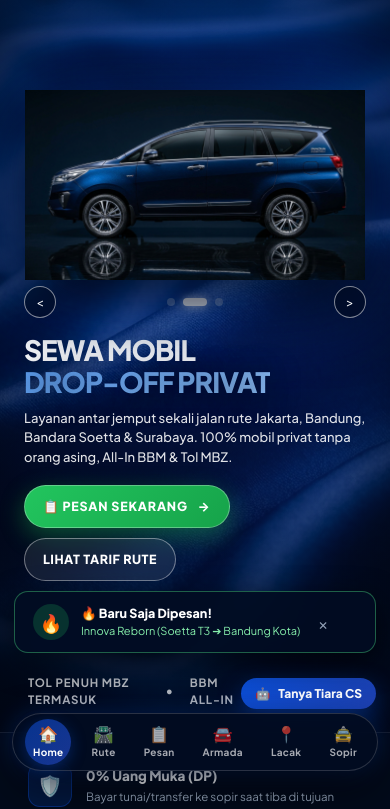
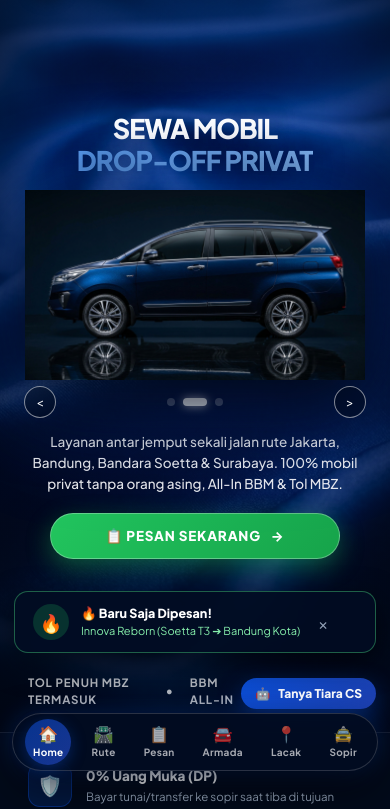
Before and after one commit to iswinsyah/traveego, a website: page index.html in a window 390 px wide. Shown: the part 61-870 px from the top of the page. Drawn offline with Linux system fonts and the light colour scheme.

Commit message:
feat(hero): reorder mobile hero (title on top, car in middle, caption & CTA underneath, all centered) and remove tarif rute button

```diff
--- a/index.html
+++ b/index.html
@@ -195,22 +195,19 @@
 
         .hero-headline-row {
             display: grid;
-            grid-template-columns: 1.1fr 0.9fr;
-            gap: 36px;
+            grid-template-columns: 1.15fr 0.85fr;
+            grid-template-areas:
+                "title car"
+                "sub   car"
+                "cta   car";
+            gap: 16px 40px;
             align-items: center;
             width: 100%;
             padding: 24px 0 10px;
         }
 
-        .hero-text-left {
-            max-width: 580px;
-            display: flex;
-            flex-direction: column;
-            align-items: flex-start;
-            text-align: left;
-        }
-
         .hero-big-title {
+            grid-area: title;
             font-size: 44px;
             font-weight: 900;
             line-height: 1.12;
@@ -218,7 +215,7 @@
             text-transform: uppercase;
             color: #FFFFFF;
             text-shadow: 0 4px 30px rgba(0, 0, 0, 0.7);
-            margin-bottom: 16px;
+            margin: 0;
             text-align: left;
         }
         .hero-big-title span {
@@ -228,17 +225,19 @@
         }
 
         .hero-big-sub {
+            grid-area: sub;
             font-size: 15px;
             font-weight: 500;
             color: rgba(255, 255, 255, 0.88);
             line-height: 1.6;
-            margin-bottom: 26px;
-            max-width: 520px;
+            max-width: 540px;
             text-align: left;
+            margin: 0;
         }
 
         /* CTA BUTTONS ROW */
         .hero-cta-group {
+            grid-area: cta;
             display: flex;
             align-items: center;
             justify-content: flex-start;
@@ -294,6 +293,7 @@
 
         /* CAR SHOWCASE STAGE */
         .hero-car-stage {
+            grid-area: car;
             position: relative;
             width: 100%;
             display: flex;
@@ -1482,20 +1482,11 @@
            12. RESPONSIVE BREAKPOINTS
            ============================================================== */
         @media (min-width: 992px) {
-            .hero-text-left {
-                order: 1;
-            }
-            .hero-car-stage {
-                order: 2;
-            }
             .hero-big-title {
-                font-size: 52px;
+                font-size: 50px;
             }
             .bottom-links-left {
                 display: flex;
-            }
-            .btn-wa-header {
-                display: inline-flex;
             }
         }
 
@@ -1503,15 +1494,27 @@
             .hero-headline-row {
                 display: flex;
                 flex-direction: column;
-                gap: 16px;
-                padding: 8px 0 14px;
-            }
-            /* OPSI C: Mobil di atas pada layar HP dengan proporsi Micro-Hero */
+                align-items: center;
+                text-align: center;
+                gap: 14px;
+                padding: 10px 0 16px;
+            }
+            /* 1. Judul di atas gambar (Rata Tengah) */
+            .hero-big-title {
+                order: 1;
+                font-size: 27px;
+                line-height: 1.2;
+                text-align: center;
+                width: 100%;
+                margin: 0;
+            }
+            /* 2. Gambar mobil (Rata Tengah) */
             .hero-car-stage {
-                order: 1;
+                order: 2;
                 width: 100%;
                 max-width: 440px;
                 margin: 0 auto;
+                align-items: center;
             }
             .hero-car-img {
                 max-height: 190px;
@@ -1519,40 +1522,36 @@
             .car-switcher-bar {
                 margin-top: 6px;
                 gap: 12px;
+                justify-content: center;
             }
             .btn-arrow-circle {
                 width: 32px;
                 height: 32px;
                 font-size: 13px;
             }
-            /* Teks di bawah mobil pada layar HP (Rata Kiri) */
-            .hero-text-left {
-                order: 2;
+            /* 3. Caption di bawah gambar (Rata Tengah) */
+            .hero-big-sub {
+                order: 3;
+                font-size: 13.5px;
+                line-height: 1.55;
+                text-align: center;
+                margin: 0 auto;
+                max-width: 460px;
+                color: rgba(255, 255, 255, 0.9);
+            }
+            /* 4. Tombol di bawah caption (Rata Tengah) */
+            .hero-cta-group {
+                order: 4;
                 width: 100%;
-                max-width: 100%;
-                text-align: left;
-                align-items: flex-start;
-            }
-            .hero-big-title {
-                font-size: 28px;
-                line-height: 1.15;
-                margin-bottom: 10px;
-                text-align: left;
-            }
-            .hero-big-sub {
-                font-size: 13px;
-                line-height: 1.5;
-                margin-bottom: 18px;
-                text-align: left;
-            }
-            .hero-cta-group {
+                justify-content: center;
+                margin-top: 4px;
+            }
+            .btn-hero-primary {
                 width: 100%;
-                justify-content: flex-start;
-                gap: 10px;
-            }
-            .btn-hero-primary, .btn-hero-outline {
-                padding: 11px 18px;
-                font-size: 12.5px;
+                max-width: 290px;
+                justify-content: center;
+                padding: 12px 22px;
+                font-size: 13.5px;
             }
             .trust-grid {
                 grid-template-columns: repeat(2, 1fr);
@@ -1645,26 +1644,12 @@
         <div class="luxury-hero-content">
 
             <div class="hero-headline-row">
-                <!-- LEFT SIDE TYPOGRAPHY & VALUE PROPOSITION (RATA KIRI) -->
-                <div class="hero-text-left">
-                    <h1 class="hero-big-title">
-                        SEWA MOBIL<br><span>DROP-OFF PRIVAT</span>
-                    </h1>
-                    <p class="hero-big-sub">
-                        Layanan antar jemput sekali jalan rute Jakarta, Bandung, Bandara Soetta &amp; Surabaya. 100% mobil privat tanpa orang asing, All-In BBM &amp; Tol MBZ.
-                    </p>
-                    <div class="hero-cta-group">
-                        <a href="#pesan" class="btn-hero-primary">
-                            <span>📋 Pesan Sekarang</span>
-                            <span>&rarr;</span>
-                        </a>
-                        <a href="#rute" class="btn-hero-outline">
-                            <span>Lihat Tarif Rute</span>
-                        </a>
-                    </div>
-                </div>
-
-                <!-- RIGHT SIDE: CAR SHOWCASE STAGE (SEBARIS DENGAN TULISAN) -->
+                <!-- 1. TITLE (DI ATAS GAMBAR PADA HP) -->
+                <h1 class="hero-big-title">
+                    SEWA MOBIL<br><span>DROP-OFF PRIVAT</span>
+                </h1>
+
+                <!-- 2. CAR SHOWCASE STAGE (DI TENGAH PADA HP) -->
                 <div class="hero-car-stage">
                     <img id="heroCarImg" src="/assets/innova.jpg" alt="Toyota Innova Reborn Traveego" class="hero-car-img">
 
@@ -1679,6 +1664,18 @@
                     </div>
                 </div>
 
+                <!-- 3. CAPTION (DI BAWAH GAMBAR PADA HP) -->
+                <p class="hero-big-sub">
+                    Layanan antar jemput sekali jalan rute Jakarta, Bandung, Bandara Soetta &amp; Surabaya. 100% mobil privat tanpa orang asing, All-In BBM &amp; Tol MBZ.
+                </p>
+
+                <!-- 4. CTA BUTTON (DI BAWAH CAPTION PADA HP) -->
+                <div class="hero-cta-group">
+                    <a href="#pesan" class="btn-hero-primary">
+                        <span>📋 Pesan Sekarang</span>
+                        <span>&rarr;</span>
+                    </a>
+                </div>
             </div>
 
         </div>
```
